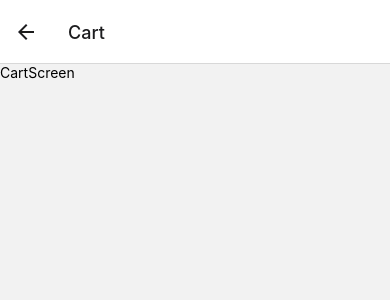
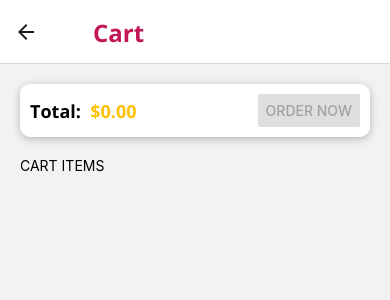
Before and after one commit to vgeorgiev0/reactNativeShop, a React Native app: screen /Cart in a window 390 px wide. Shown: the top 300 px of the page. Built offline with nearby package versions, Linux system fonts and the light colour scheme; what expo-linking would draw is missing.

Commit message:
Fetch current cart state in cart screen

```diff
--- a/navigation/index.tsx
+++ b/navigation/index.tsx
@@ -92,7 +92,18 @@ function RootNavigator() {
         options={{ title: 'Oops!' }}
       />
       <Stack.Group screenOptions={{ presentation: 'modal' }}>
-        <Stack.Screen name='Cart' component={CartScreen} />
+        <Stack.Screen
+          name='Cart'
+          component={CartScreen}
+          options={({}) => ({
+            headerTitleStyle: {
+              color: Colors.primary,
+              fontSize: 24,
+              paddingHorizontal: 25,
+              fontFamily: 'open-sans-bold',
+            },
+          })}
+        />
       </Stack.Group>
     </Stack.Navigator>
   );
@@ -109,20 +120,11 @@ function BottomTabNavigator() {
 
   return (
     <BottomTab.Navigator
-      initialRouteName='TabOne'
+      initialRouteName='ProductsOverview'
       screenOptions={{
-        tabBarActiveTintColor: Colors[colorScheme].tint,
+        tabBarActiveTintColor: Colors.primary,
       }}
     >
-      <BottomTab.Screen
-        name='TabOne'
-        component={TabOneScreen}
-        options={({ navigation }: RootTabScreenProps<'TabOne'>) => ({
-          title: 'Tab One',
-          tabBarIcon: ({ color }) => <TabBarIcon name='code' color={color} />,
-          headerRight: () => <HeaderButton navigation={navigation} />,
-        })}
-      />
       <BottomTab.Screen
         name='ProductsOverview'
         component={ProductsOverviewScreen}
@@ -134,12 +136,20 @@ function BottomTabNavigator() {
             paddingHorizontal: 25,
             fontFamily: 'open-sans-bold',
           },
-          tabBarIcon: ({ color }) => (
-            <TabBarIcon name='code' color={Colors.primary} />
-          ),
+          tabBarIcon: ({ color }) => <TabBarIcon name='code' color={color} />,
           headerRight: () => <HeaderButton navigation={navigation} />,
         })}
       />
+      <BottomTab.Screen
+        name='TabOne'
+        component={TabOneScreen}
+        options={({ navigation }: RootTabScreenProps<'TabOne'>) => ({
+          title: 'Tab One',
+          tabBarIcon: ({ color }) => <TabBarIcon name='code' color={color} />,
+          headerRight: () => <HeaderButton navigation={navigation} />,
+        })}
+      />
+
       {/* <BottomTab.Screen
         name='TabTwo'
         component={TabTwoScreen}
--- a/screens/CartScreen.tsx
+++ b/screens/CartScreen.tsx
@@ -1,16 +1,82 @@
-import { StyleSheet, Text, View } from 'react-native';
+import { StyleSheet, Text, View, FlatList, Button } from 'react-native';
 import React from 'react';
+import { useSelector } from 'react-redux';
+import Colors from '../constants/Colors';
 
-type Props = {};
+interface CartScreen {}
 
-const CartScreen = (props: Props) => {
+const CartScreen: React.FC<CartScreen> = () => {
+  //@ts-ignore
+  const cartTotalAmount = useSelector((state) => state.cart.totalAmount);
+  const cartItems = useSelector((state) => {
+    const transformedCartItems = [];
+
+    // @ts-ignore
+    for (const key in state.cart.items) {
+      transformedCartItems.push({
+        productId: key,
+        // @ts-ignore
+        productTitle: state.cart.items[key].productTitle,
+        // @ts-ignore
+        productPrice: state.cart.items[key].productPrice,
+        // @ts-ignore
+        quantity: state.cart.items[key].quantity,
+        // @ts-ignore
+        sum: state.cart.items[key].sum,
+      });
+    }
+    return transformedCartItems;
+  });
+
   return (
-    <View>
-      <Text>CartScreen</Text>
+    <View style={styles.screen}>
+      <View style={styles.summary}>
+        <Text style={styles.summaryText}>
+          Total:{'  '}
+          <Text style={styles.amount}>${cartTotalAmount.toFixed(2)}</Text>
+        </Text>
+        <Button
+          color={Colors.primary}
+          onPress={() => {
+            console.log('Ordered');
+          }}
+          title='Order Now'
+          disabled={cartItems.length === 0}
+        />
+      </View>
+      {/* <FlatList /> */}
+      <View>
+        <Text>CART ITEMS</Text>
+      </View>
     </View>
   );
 };
 
 export default CartScreen;
 
-const styles = StyleSheet.create({});
+const styles = StyleSheet.create({
+  screen: {
+    margin: 20,
+  },
+  summary: {
+    flexDirection: 'row',
+    alignItems: 'center',
+    justifyContent: 'space-between',
+    marginBottom: 20,
+    padding: 10,
+    shadowColor: 'black',
+    shadowOpacity: 0.25,
+    shadowOffset: { width: 0, height: 2 },
+    shadowRadius: 8,
+    elevation: 5,
+    borderRadius: 10,
+    backgroundColor: 'white',
+  },
+  summaryText: {
+    fontFamily: 'open-sans-bold',
+    fontSize: 18,
+  },
+  amount: {
+    color: Colors.accent,
+  },
+});
```
